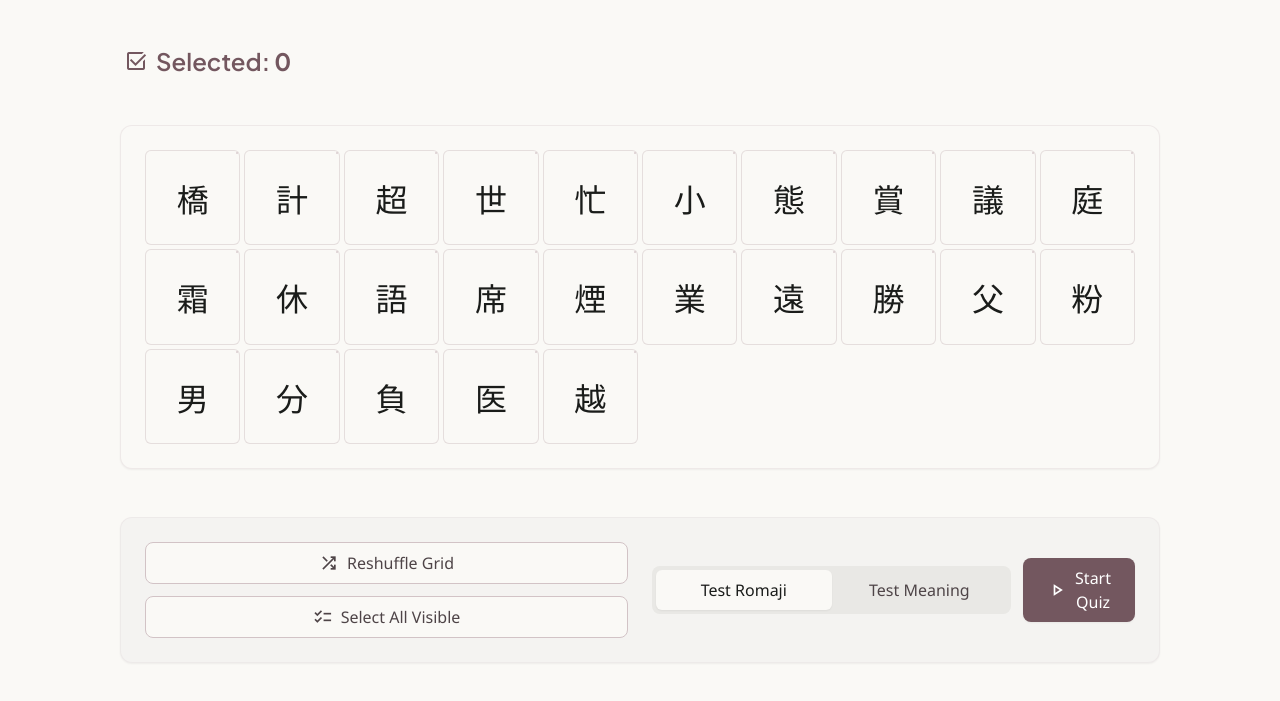
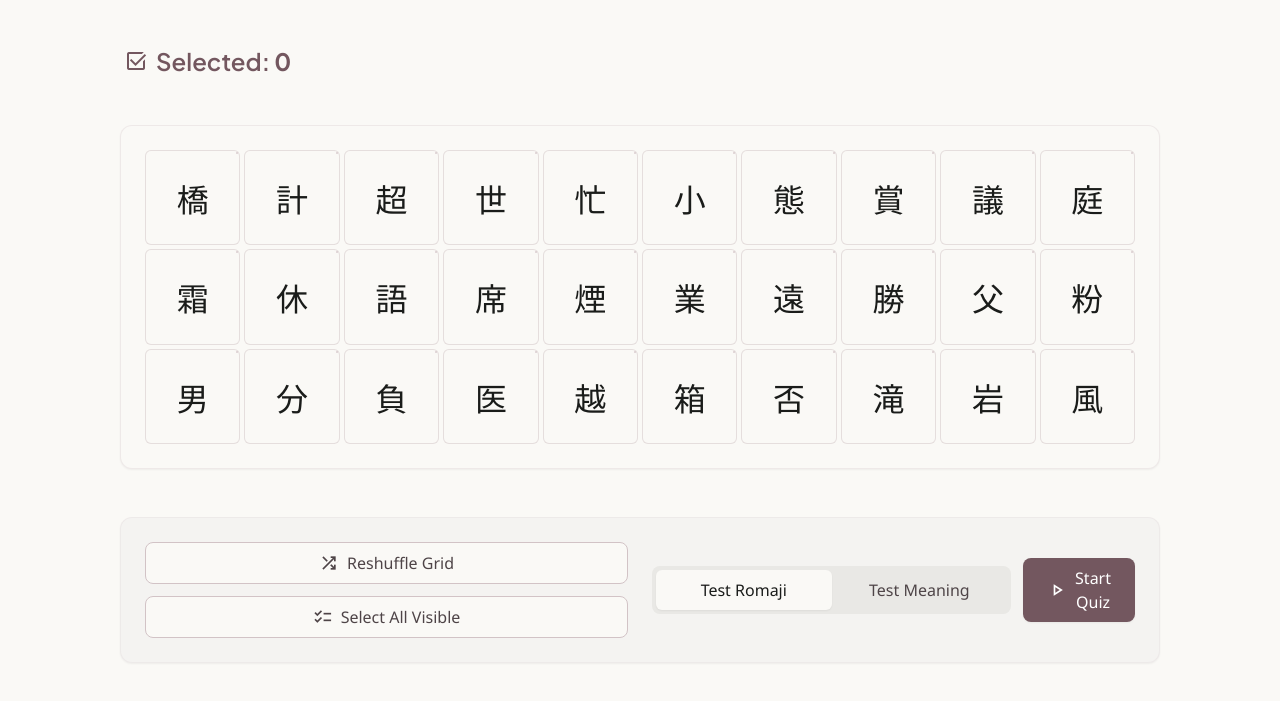
Before and after one commit to pjpangilinan/nihonpath, a plain HTML site: page kanji.html in a window 1280 px wide. Shown: the part 175-876 px from the top of the page. Drawn offline with nearby package versions, Linux system fonts and the light colour scheme.

Commit message:
fix: 30 kanji (10x3), labels use font-label-caps match chart.js

```diff
--- a/kanji.html
+++ b/kanji.html
@@ -150,9 +150,9 @@ function makeKanjiCard(d) {
   card.setAttribute("aria-label", `${d.char} - ${d.romaji} - ${d.meaning}`);
   card.innerHTML = `
     <div class="absolute top-[1px] right-[1px] w-[2px] h-[2px] rounded-full border border-outline-variant transition-colors dot-indicator"></div>
-    <span class="w-full text-center px-0.5 text-[9px] text-on-surface-variant truncate leading-tight opacity-0 group-hover:opacity-100 transition-opacity absolute top-[2px] left-0">${d.meaning}</span>
+    <span class="w-full text-center px-0.5 font-label-caps text-label-caps text-[9px] leading-none text-on-surface-variant truncate opacity-0 group-hover:opacity-100 transition-opacity absolute top-[2px] left-0">${d.meaning}</span>
     <span class="font-japanese-character text-[24px] sm:text-[26px] md:text-[32px] text-on-surface">${d.char}</span>
-    <span class="w-full text-center px-0.5 text-[9px] text-secondary truncate leading-tight opacity-0 group-hover:opacity-100 transition-opacity absolute bottom-[2px] left-0">${d.romaji}</span>
+    <span class="font-label-caps text-label-caps text-secondary absolute bottom-[1px] opacity-0 group-hover:opacity-100 transition-opacity text-[9px] leading-none w-full text-center truncate px-0.5 romaji-label">${d.romaji}</span>
   `;
   card.addEventListener("click", () => {
     if (selectedKanji.has(d.char)) {
@@ -180,7 +180,7 @@ function updateCardVisual(card, isSelected) {
 }
 
 function renderKanjiGrid() {
-  currentDisplay = shuffle([...kanjiData]).slice(0, 25);
+  currentDisplay = shuffle([...kanjiData]).slice(0, 30);
   selectedKanji = new Set();
   countSpan.textContent = 0;
   grid.innerHTML = "";
```
